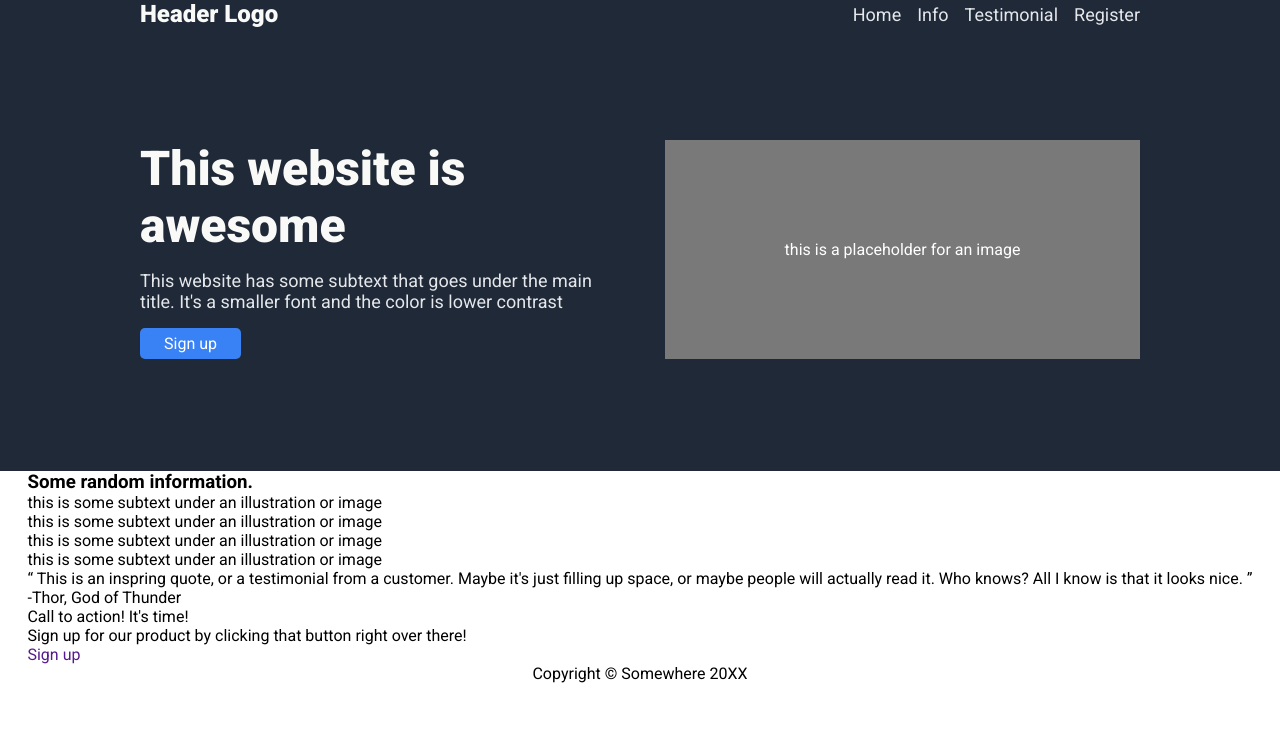
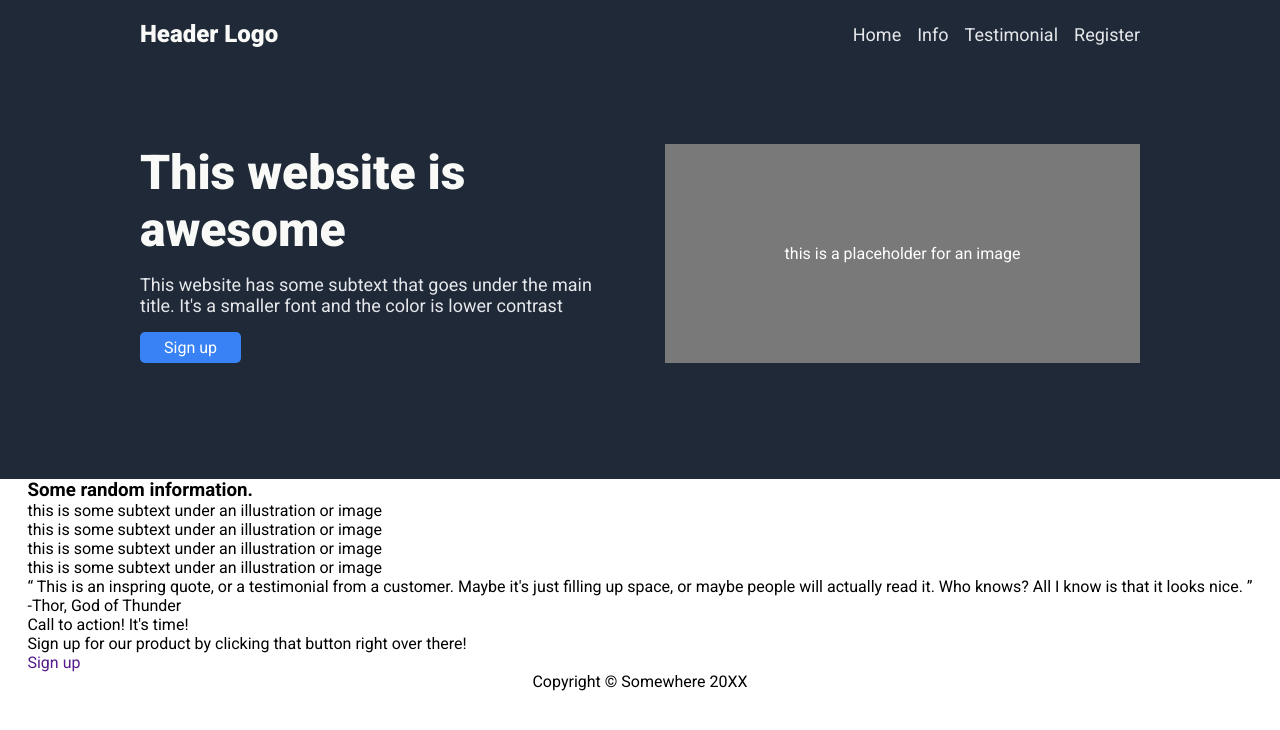
Before and after one commit to 0-ks-0/odin-landing, a plain HTML site: page index.html in a window 1280 px wide. Drawn offline with Linux system fonts and the light colour scheme.

Commit message:
Modify padding of header and hero
Default margin and padding were removed from all elements

```diff
--- a/style.css
+++ b/style.css
@@ -53,6 +53,8 @@ header
 	display: flex;
 	flex-direction: column;
 	align-items: center;
+
+	padding: 20px;
 }
 
 header
@@ -99,7 +101,7 @@ header .container
  */
 .hero
 {
-	padding: 7rem 0;
+	padding: 6rem 0;
 
 	display: flex;
 	gap: 50px;
```
